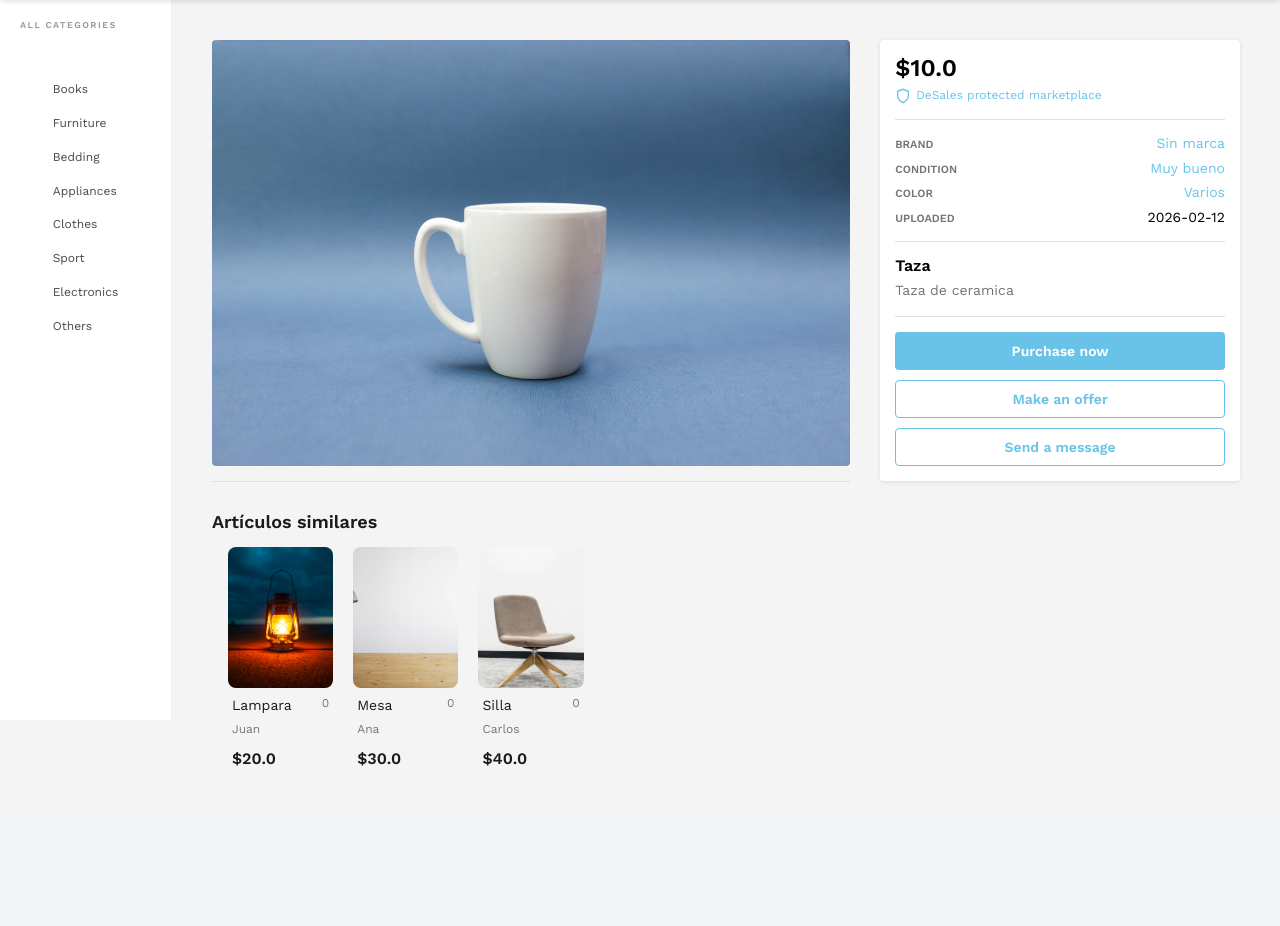
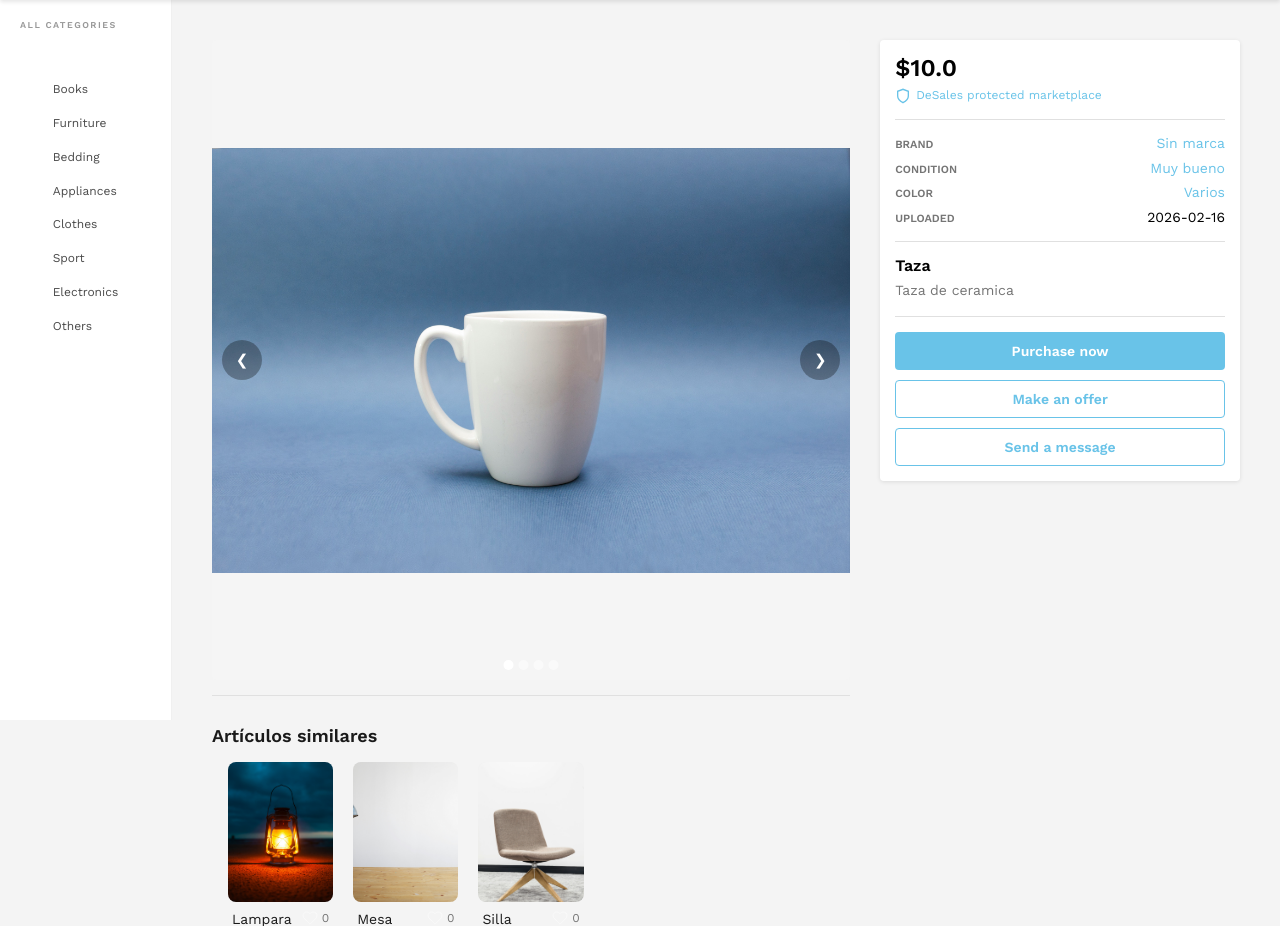
Before and after one commit to Carlos-PC05/CapstoneProject, a Flask app: page /item/1 in a window 1280 px wide. Shown: the part 114-1040 px from the top of the page. Before the commit the page ends 880 px from the top, so only its background shows below. Run offline with Flask 3, Linux system fonts and the light colour scheme.

Commit message:
Implementación: Carrusel

```diff
--- a/app.py
+++ b/app.py
@@ -1,44 +1,14 @@
 import os
 from unicodedata import category
 from flask import Flask, render_template, request
-from flask_sqlalchemy import SQLAlchemy
+from models import db, User, Item, ItemImage
 
 app = Flask(__name__)
 
 """ Database """
 
 app.config["SQLALCHEMY_DATABASE_URI"] = "sqlite:///database.db"
-db = SQLAlchemy(app)
-
-class User(db.Model):
-    id = db.Column(db.Integer, primary_key = True)
-    username = db.Column(db.String(20), unique = True, nullable = False)
-    email = db.Column(db.String(120), unique = True, nullable = False)
-    password = db.Column(db.String(60), nullable = False)
-    items = db.relationship('Item', backref = 'owner', lazy = True)
-
-    def __repr__(self) -> str:
-        return f"<User {self.username}>"
-
-class Item(db.Model):
-    id = db.Column(db.Integer, primary_key = True, autoincrement = True)
-    name = db.Column(db.String(50), nullable = False)
-    description = db.Column(db.String(400), nullable = False)
-    price = db.Column(db.Float, nullable = False)
-    category = db.Column(db.String(20), nullable = False)
-    image_url = db.Column(db.String(200), nullable = False)
-    created_at = db.Column(db.DateTime, nullable = False, default = db.func.current_timestamp())
-    user_id = db.Column(db.Integer, db.ForeignKey('user.id'), nullable = False)
-
-    def __repr__(self) -> str:
-        return f"<Item {self.name}>"
-
-"""
-TODO:
-    Para que la base de datos admita que cada objeto pueda tener más de una foto
-    debemos crear una nueva tabla que relacione la clave primaria de cada objeto con
-    cada una de las fotos que tiene.
-"""
+db.init_app(app)
 
 #Seed de ejmplo
 def seed_data():
@@ -55,13 +25,25 @@
     db.session.commit() #ejecutamos la transacción
 
     #Crear Items
-    item1 = Item(name="Taza", description="Taza de ceramica", price=10.0, category="Hogar", image_url="img/items/taza.jpg", user_id=user1.id)
-    item2 = Item(name="Lampara", description="Lampara LED", price=20.0, category="Hogar", image_url="img/items/lampara.jpg", user_id=user2.id)
-    item3 = Item(name="Mesa", description="Mesa de madera", price=30.0, category="Hogar", image_url="img/items/mesa.jpg", user_id=user3.id)
-    item4 = Item(name="Silla", description="Silla de plástico", price=40.0, category="Hogar", image_url="img/items/silla.jpg", user_id=user1.id)
+    item1 = Item(name="Taza", description="Taza de ceramica", price=10.0, category="Hogar", images=[], user_id=user1.id)
+    item2 = Item(name="Lampara", description="Lampara LED", price=20.0, category="Hogar", images=[], user_id=user2.id)
+    item3 = Item(name="Mesa", description="Mesa de madera", price=30.0, category="Hogar", images=[], user_id=user3.id)
+    item4 = Item(name="Silla", description="Silla de plástico", price=40.0, category="Hogar", images=[], user_id=user1.id)
 
     db.session.add_all([item1, item2, item3, item4]) #Añadimos a la base de datos a estos items
     db.session.commit() #ejecutamos la transacción
+
+    # Add images
+    img1 = ItemImage(image_url="img/items/taza.jpg", item=item1)
+    img2 = ItemImage(image_url="img/items/lampara.jpg", item=item2)
+    img3 = ItemImage(image_url="img/items/mesa.jpg", item=item3)
+    img4 = ItemImage(image_url="img/items/silla.jpg", item=item4)
+    img5 = ItemImage(image_url="img/items/taza2.jpg", item=item1)
+    img6 = ItemImage(image_url="img/items/taza3.jpg", item=item1)
+    img7 = ItemImage(image_url="img/items/taza4.jpg", item=item1)
+
+    db.session.add_all([img1, img2, img3, img4, img5, img6, img7])
+    db.session.commit()
 
 """ Auth """
 
--- /dev/null
+++ b/models.py
@@ -0,0 +1,41 @@
+from flask_sqlalchemy import SQLAlchemy
+
+db = SQLAlchemy()
+
+class User(db.Model):
+    id = db.Column(db.Integer, primary_key = True)
+    username = db.Column(db.String(20), unique = True, nullable = False)
+    email = db.Column(db.String(120), unique = True, nullable = False)
+    password = db.Column(db.String(60), nullable = False)
+    items = db.relationship('Item', backref = 'owner', lazy = True)
+
+    def __repr__(self) -> str:
+        return f"<User {self.username}>"
+
+class Item(db.Model):
+    id = db.Column(db.Integer, primary_key = True, autoincrement = True)
+    name = db.Column(db.String(50), nullable = False)
+    description = db.Column(db.String(400), nullable = False)
+    price = db.Column(db.Float, nullable = False)
+    category = db.Column(db.String(20), nullable = False)
+    # image_url removed in favor of ItemImage table
+    created_at = db.Column(db.DateTime, nullable = False, default = db.func.current_timestamp())
+    user_id = db.Column(db.Integer, db.ForeignKey('user.id'), nullable = False)
+    images = db.relationship('ItemImage', backref='item', lazy=True)
+
+    @property
+    def image_url(self):
+        if self.images:
+            return self.images[0].image_url
+        return "img/default.jpg" # Fallback image
+
+    def __repr__(self) -> str:
+        return f"<Item {self.name}>"
+
+class ItemImage(db.Model):
+    id = db.Column(db.Integer, primary_key=True)
+    image_url = db.Column(db.String(200), nullable=False)
+    item_id = db.Column(db.Integer, db.ForeignKey('item.id'), nullable=False)
+
+    def __repr__(self) -> str:
+        return f"<ItemImage {self.image_url}>"
--- a/static/css/app.css
+++ b/static/css/app.css
@@ -864,6 +864,7 @@
   background-color: #f5f5f5;
   border-radius: 4px;
   overflow: hidden;
+  position: relative;
 }
 .item-contenido .item-main .item-detail-image-container .item-detail-imagen {
   width: 100%;
@@ -871,6 +872,70 @@
   max-height: 80vh;
   object-fit: contain;
   display: block;
+}
+.item-contenido .item-main .item-detail-image-container .carousel-container {
+  width: 100%;
+  height: 100%;
+  position: relative;
+}
+.item-contenido .item-main .item-detail-image-container .carousel-track {
+  display: flex;
+  transition: transform 0.3s ease-in-out;
+  width: 100%;
+}
+.item-contenido .item-main .item-detail-image-container .carousel-slide {
+  min-width: 100%;
+  display: flex;
+  justify-content: center;
+  align-items: center;
+}
+.item-contenido .item-main .item-detail-image-container .carousel-button {
+  position: absolute;
+  top: 50%;
+  transform: translateY(-50%);
+  background: rgba(0, 0, 0, 0.3);
+  color: white;
+  border: none;
+  padding: 0;
+  cursor: pointer;
+  z-index: 10;
+  font-size: 1.5rem;
+  transition: background 0.2s;
+  border-radius: 50%;
+  width: 40px;
+  height: 40px;
+  display: flex;
+  align-items: center;
+  justify-content: center;
+}
+.item-contenido .item-main .item-detail-image-container .carousel-button:hover {
+  background: rgba(0, 0, 0, 0.6);
+}
+.item-contenido .item-main .item-detail-image-container .carousel-button.prev-btn {
+  left: 1rem;
+}
+.item-contenido .item-main .item-detail-image-container .carousel-button.next-btn {
+  right: 1rem;
+}
+.item-contenido .item-main .item-detail-image-container .carousel-indicators {
+  position: absolute;
+  bottom: 1rem;
+  left: 50%;
+  transform: translateX(-50%);
+  display: flex;
+  gap: 0.5rem;
+  z-index: 10;
+}
+.item-contenido .item-main .item-detail-image-container .carousel-indicators .indicator {
+  width: 10px;
+  height: 10px;
+  border-radius: 50%;
+  background: rgba(255, 255, 255, 0.5);
+  cursor: pointer;
+  transition: background 0.2s;
+}
+.item-contenido .item-main .item-detail-image-container .carousel-indicators .indicator.active {
+  background: white;
 }
 .item-contenido .item-main .items-similares {
   margin-top: 3rem;
--- a/static/scss/dashboard/_item.scss
+++ b/static/scss/dashboard/_item.scss
@@ -36,6 +36,7 @@
             background-color: #f5f5f5;
             border-radius: 4px;
             overflow: hidden;
+            position: relative;
 
             .item-detail-imagen {
                 width: 100%;
@@ -43,6 +44,82 @@
                 max-height: 80vh;
                 object-fit: contain;
                 display: block;
+            }
+            //
+            // Carousel Styles
+            //
+            .carousel-container {
+                width: 100%;
+                height: 100%;
+                position: relative;
+            }
+
+            .carousel-track {
+                display: flex;
+                transition: transform 0.3s ease-in-out;
+                width: 100%;
+            }
+
+            .carousel-slide {
+                min-width: 100%;
+                display: flex;
+                justify-content: center;
+                align-items: center;
+            }
+
+            .carousel-button {
+                position: absolute;
+                top: 50%;
+                transform: translateY(-50%);
+                background: rgba(0, 0, 0, 0.3);
+                color: white;
+                border: none;
+                padding: 0;
+                cursor: pointer;
+                z-index: 10;
+                font-size: 1.5rem;
+                transition: background 0.2s;
+                border-radius: 50%;
+                width: 40px;
+                height: 40px;
+                display: flex;
+                align-items: center;
+                justify-content: center;
+
+                &:hover {
+                    background: rgba(0, 0, 0, 0.6);
+                }
+
+                &.prev-btn {
+                    left: 1rem;
+                }
+
+                &.next-btn {
+                    right: 1rem;
+                }
+            }
+
+            .carousel-indicators {
+                position: absolute;
+                bottom: 1rem;
+                left: 50%;
+                transform: translateX(-50%);
+                display: flex;
+                gap: 0.5rem;
+                z-index: 10;
+
+                .indicator {
+                    width: 10px;
+                    height: 10px;
+                    border-radius: 50%;
+                    background: rgba(255, 255, 255, 0.5);
+                    cursor: pointer;
+                    transition: background 0.2s;
+
+                    &.active {
+                        background: white;
+                    }
+                }
             }
         }
 
--- a/templates/item.html
+++ b/templates/item.html
@@ -8,7 +8,34 @@
         <section class="item-main">
             <div class="item-detail-image-container">
                 <!-- Aquí mostraremos las imagenes del item -->
-                <img class="item-detail-imagen" src="{{ url_for('static', filename=item.image_url) }}" alt="{{ item.name }}">
+                {% if item.images and item.images|length > 0 %}
+                <!-- Si tiene imágenes -->
+                    <div class="carousel-container">
+                        <div class="carousel-track">
+                            {% for image in item.images %}
+                                <div class="carousel-slide">
+                                    <img class="item-detail-imagen" src="{{ url_for('static', filename=image.image_url) }}" alt="{{ item.name }} - Image {{ loop.index }}">
+                                </div>
+                            {% endfor %}
+                        </div>
+
+                        {% if item.images|length > 1 %}
+                        <!-- Si tiene más de una imagen, crea el carrusel -->
+                            <button class="carousel-button prev-btn" aria-label="Previous Image">&#10094;</button>
+                            <button class="carousel-button next-btn" aria-label="Next Image">&#10095;</button>
+
+                            <div class="carousel-indicators">
+                                {% for image in item.images %}
+                                    <span class="indicator {% if loop.first %}active{% endif %}" data-slide="{{ loop.index0 }}"></span>
+                                {% endfor %}
+                            </div>
+                        {% endif %}
+                    </div>
+                <!--    Este else no tiene sentido porque será obligatorio que tenga imágenes
+                {% else %}
+                    <img class="item-detail-imagen" src="{{ url_for('static', filename=item.image_url) }}" alt="{{ item.name }}">
+                {% endif %}
+                -->
             </div>
             <div class="divider"></div>
             <div class="items-similares">
```
Also changed, not shown: static/js/app.js (+78 -0 lines), instance/database.db, static/img/items/taza2.jpg (added), static/img/items/taza3.jpg (added), static/img/items/taza4.jpg (added), 2 other files.
